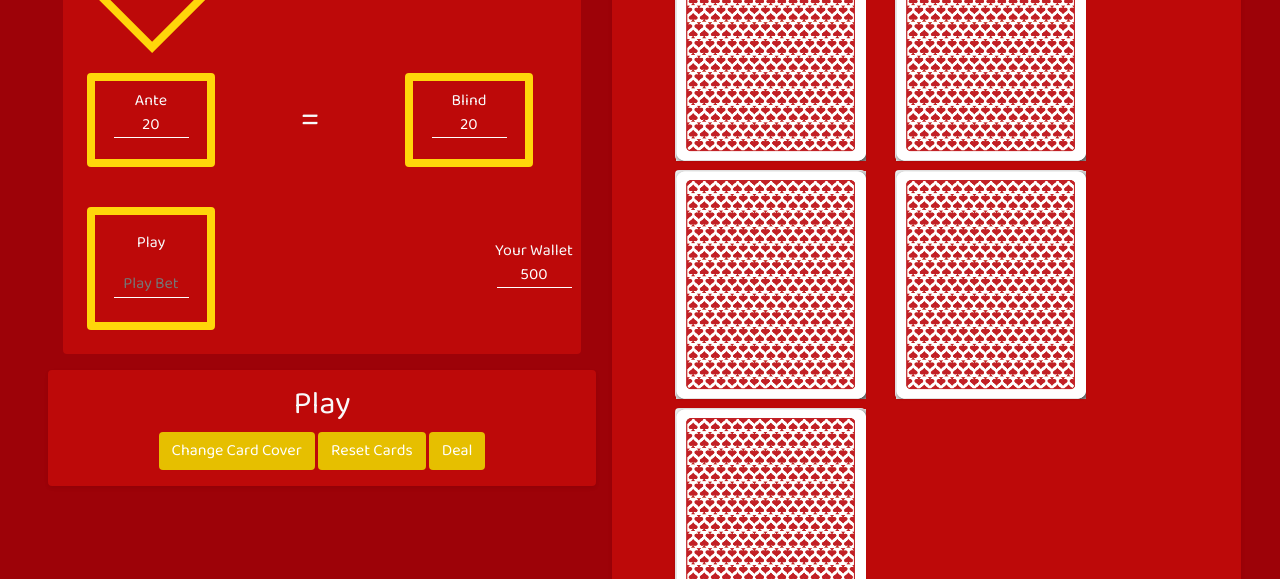
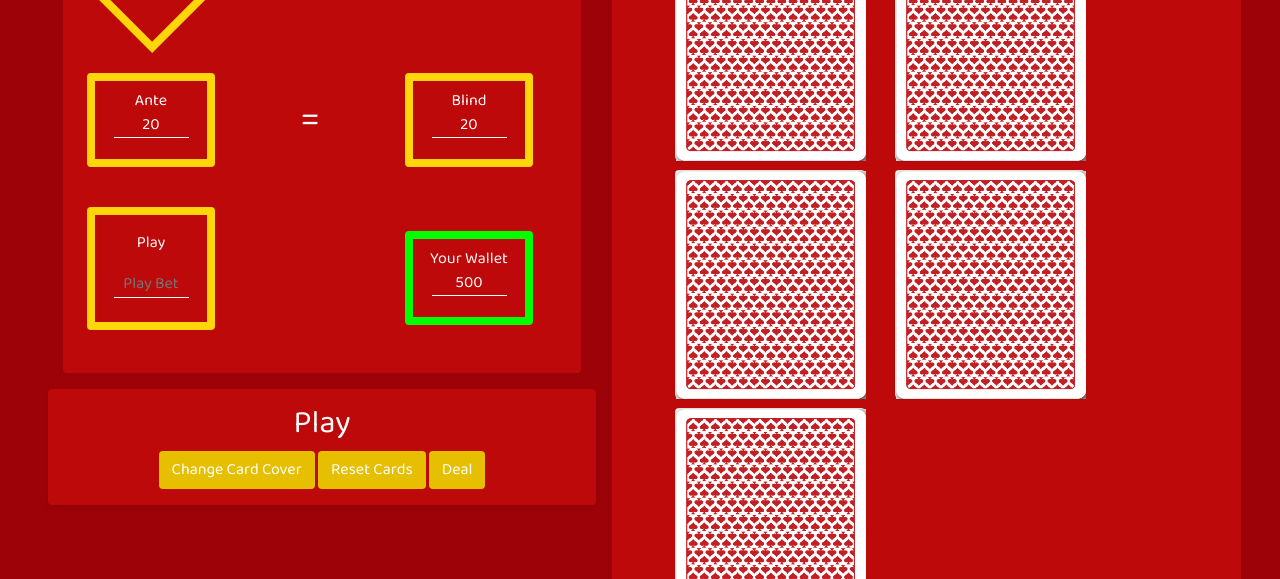
Before and after one commit to Ultimate-Texas-Hold-Em-Players/Ultimate-Texas-Hold-Em-Poker, a plain HTML site: page index.html in a window 1280 px wide. Shown: the part 521-1100 px from the top of the page. Drawn offline with nearby package versions, Linux system fonts and the light colour scheme.

Commit message:
added style

```diff
--- a/style.css
+++ b/style.css
@@ -82,12 +82,19 @@ th {
     text-align: center;
 }
 
-#antediv, #blinddiv {
+#walletdiv {
+    border: 8px solid #00ff00;
+    box-sizing: border-box;
+    text-align: center;
+}
+
+
+#antediv, #blinddiv, #walletdiv {
     width: 128px;
     height: 94px;
 }
 
-#blinddiv {
+#blinddiv, #walletdiv {
     margin-right: 40px;
 }
 
```
